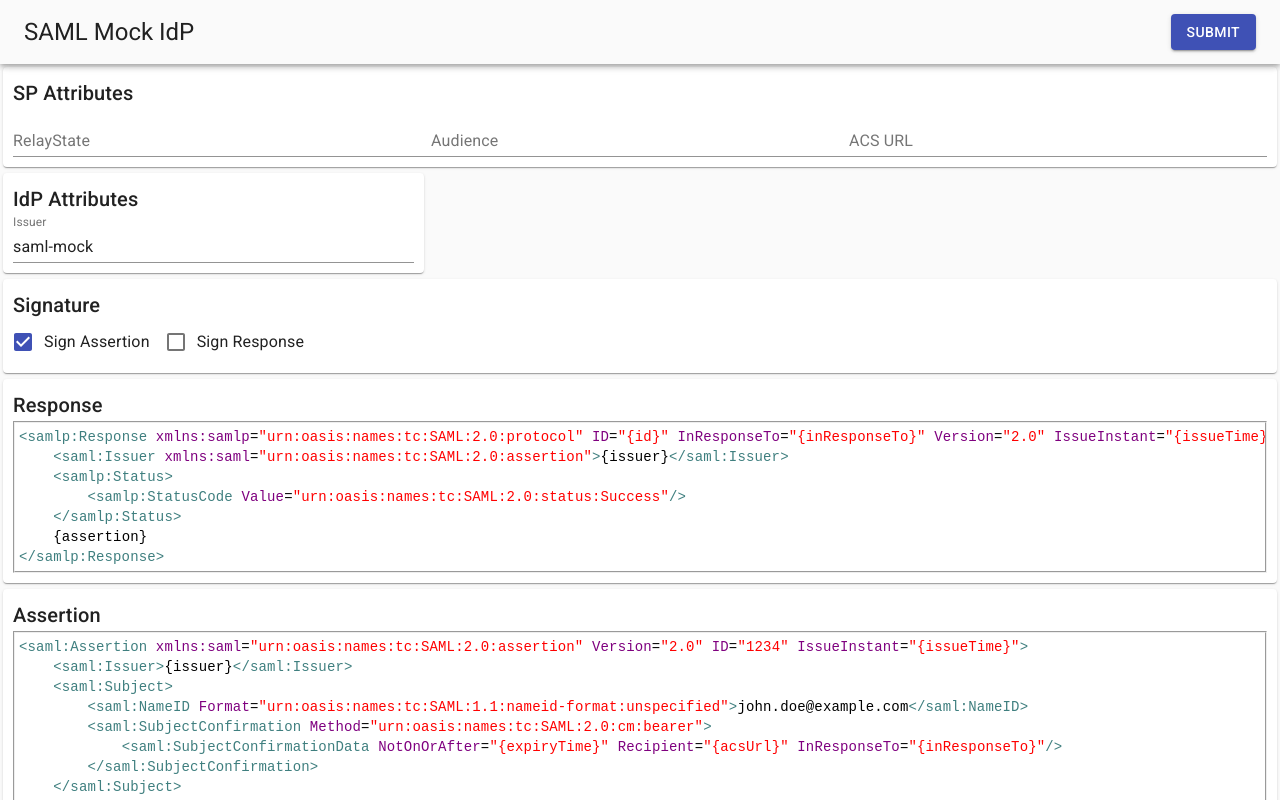
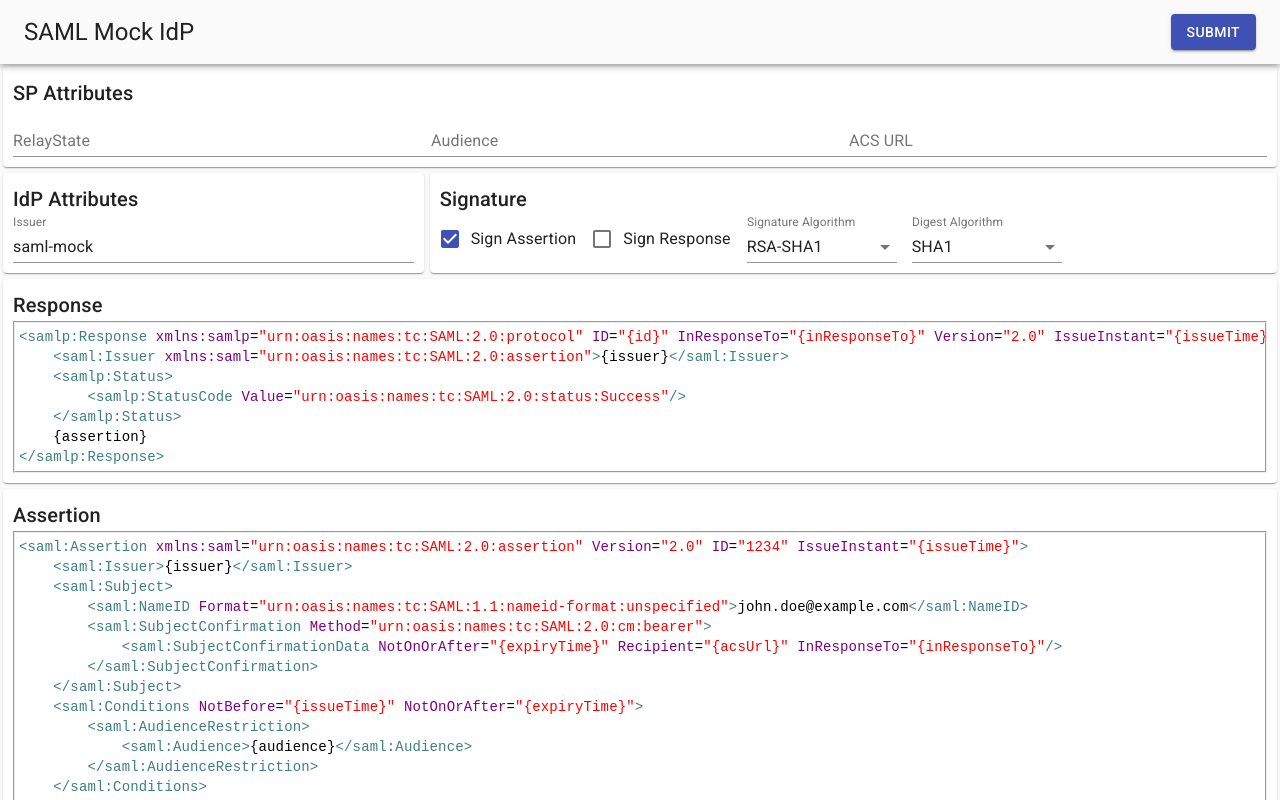
Before and after one commit to thameera/saml-mock, a Next.js app: page /idp in a window 1280 px wide. Shown: the top 800 px of the page. Built offline with nearby package versions, Linux system fonts and the light colour scheme.

Commit message:
Allow changing signature algorithms

```diff
--- a/lib/signer.js
+++ b/lib/signer.js
@@ -8,21 +8,32 @@ const ASSERTION_SIGNATURE_PATH = "//*[local-name(.)='Issuer']"
 const RESPONSE_SIGNATURE_PATH =
   "//*[local-name(.)='Response' and namespace-uri(.)='urn:oasis:names:tc:SAML:2.0:protocol']"
 
-const sign = (xml, signatureLocation) => {
+const ALGORITHMS = {
+  SIGNATURE: {
+    'rsa-sha256': 'http://www.w3.org/2001/04/xmldsig-more#rsa-sha256',
+    'rsa-sha1': 'http://www.w3.org/2000/09/xmldsig#rsa-sha1',
+  },
+  DIGEST: {
+    sha256: 'http://www.w3.org/2001/04/xmlenc#sha256',
+    sha1: 'http://www.w3.org/2000/09/xmldsig#sha1',
+  },
+}
+
+const sign = (xml, opts) => {
   // Reference: https://github.com/auth0/node-saml/blob/7ee79849d6b0a0935e42ad456ae8cb92d2b3bb93/lib/xml/sign.js#L45
   // which is implicitly invoked by https://github.com/auth0/node-samlp/blob/54d8715926c3066074412138714ad362f5a5f0da/lib/samlp.js#L89
 
   const sig = new SignedXml(null, {
-    signatureAlgorithm: 'http://www.w3.org/2000/09/xmldsig#rsa-sha1',
+    signatureAlgorithm: ALGORITHMS.SIGNATURE[opts.sigAlgo],
     idAttribute: 'ID',
   })
   sig.addReference(
-    signatureLocation,
+    opts.signatureLocation,
     [
       'http://www.w3.org/2000/09/xmldsig#enveloped-signature',
       'http://www.w3.org/2001/10/xml-exc-c14n#',
     ],
-    'http://www.w3.org/2000/09/xmldsig#sha1'
+    ALGORITHMS.DIGEST[opts.digestAlgo]
   )
 
   sig.signingKey = privatekey
@@ -56,6 +67,16 @@ const sign = (xml, signatureLocation) => {
   return sig.getSignedXml()
 }
 
-export const signAssertion = (xml) => sign(xml, ASSERTION_SIGNATURE_PATH)
+export const signAssertion = (xml, opts) => {
+  if (!opts.signAssertion) {
+    return xml
+  }
+  return sign(xml, { ...opts, signatureLocation: ASSERTION_SIGNATURE_PATH })
+}
 
-export const signResponse = (xml) => sign(xml, RESPONSE_SIGNATURE_PATH)
+export const signResponse = (xml, opts) => {
+  if (!opts.signResponse) {
+    return xml
+  }
+  return sign(xml, { ...opts, signatureLocation: RESPONSE_SIGNATURE_PATH })
+}
--- a/pages/_app.js
+++ b/pages/_app.js
@@ -1,4 +1,7 @@
-import { createTheme, CssBaseline } from '@material-ui/core'
+import {
+  CssBaseline,
+  unstable_createMuiStrictModeTheme,
+} from '@material-ui/core'
 import { ThemeProvider } from '@material-ui/styles'
 import Head from 'next/head'
 
@@ -6,7 +9,9 @@ import 'codemirror/lib/codemirror.css'
 import 'codemirror/theme/xq-light.css'
 import '../styles/globals.css'
 
-const theme = createTheme({})
+// Using this to get rid of React strict mode warnings
+// https://stackoverflow.com/a/64135466/390522
+const theme = unstable_createMuiStrictModeTheme({})
 
 function MyApp({ Component, pageProps }) {
   return (
--- a/pages/api/continue.js
+++ b/pages/api/continue.js
@@ -35,17 +35,12 @@ export default function handler(req, res) {
   // Prepare assertion
   const assertion = format(body.assertion, mappings)
   const canonicalizedAssertion = canonicalize(assertion)
-
-  mappings.assertion = body.sigOpts.signAssertion
-    ? signAssertion(canonicalizedAssertion)
-    : canonicalizedAssertion
+  mappings.assertion = signAssertion(canonicalizedAssertion, body.sigOpts)
 
   // Prepare response
   const response = format(body.response, mappings)
   const canonicalizedResponse = canonicalize(response)
-  const finalResponseXml = body.sigOpts.signResponse
-    ? signResponse(canonicalizedResponse)
-    : canonicalizedResponse
+  const finalResponseXml = signResponse(canonicalizedResponse, body.sigOpts)
 
   const SAMLResponse = Buffer.from(finalResponseXml).toString('base64')
 
--- a/pages/idp.js
+++ b/pages/idp.js
@@ -4,11 +4,15 @@ import {
   AppBar,
   Button,
   Checkbox,
+  FormControl,
   FormControlLabel,
   FormGroup,
   Grid,
+  InputLabel,
+  MenuItem,
   NoSsr,
   Paper,
+  Select,
   TextField,
   Toolbar,
   Typography,
@@ -28,6 +32,8 @@ export default function IdP(props) {
   const [sigOpts, setSigOpts] = useState({
     signAssertion: true,
     signResponse: false,
+    sigAlgo: 'rsa-sha1',
+    digestAlgo: 'sha1',
   })
 
   const submit = async () => {
@@ -48,6 +54,7 @@ export default function IdP(props) {
       })
       // Save the info in localStorage, so they could be used by form post script in next page
       localStorage['saml-mock:idp'] = btoa(JSON.stringify(res.data))
+      console.log(res.data.SAMLResponse)
 
       window.location = '/postResponse.html'
     } catch (e) {
@@ -120,12 +127,10 @@ export default function IdP(props) {
         </Grid>
 
         {/* Signature */}
-        <Grid item xs={12}>
+        <Grid item xs={8}>
           <Paper className={styles.paper}>
             <Typography variant="h6">Signature</Typography>
             <NoSsr>
-              <Grid container>
-                <Grid item xs={6}>
               <FormGroup row>
                 <FormControlLabel
                   control={
@@ -159,9 +164,35 @@ export default function IdP(props) {
                   }
                   label="Sign Response"
                 />
+                <FormControl className={styles.select}>
+                  <InputLabel id="sig-algo">Signature Algorithm</InputLabel>
+                  <Select
+                    labelId="sig-algo"
+                    value={sigOpts.sigAlgo}
+                    onChange={(ev) =>
+                      setSigOpts({ ...sigOpts, sigAlgo: ev.target.value })
+                    }
+                    className={styles.select}
+                  >
+                    <MenuItem value="rsa-sha1">RSA-SHA1</MenuItem>
+                    <MenuItem value="rsa-sha256">RSA-SHA256</MenuItem>
+                  </Select>
+                </FormControl>
+                <FormControl className={styles.select}>
+                  <InputLabel id="digest-algo">Digest Algorithm</InputLabel>
+                  <Select
+                    labelId="digest-algo"
+                    value={sigOpts.digestAlgo}
+                    onChange={(ev) =>
+                      setSigOpts({ ...sigOpts, digestAlgo: ev.target.value })
+                    }
+                    className={styles.select}
+                  >
+                    <MenuItem value="sha1">SHA1</MenuItem>
+                    <MenuItem value="sha256">SHA256</MenuItem>
+                  </Select>
+                </FormControl>
               </FormGroup>
-                </Grid>
-              </Grid>
             </NoSsr>
           </Paper>
         </Grid>
--- a/styles/IdP.module.css
+++ b/styles/IdP.module.css
@@ -6,3 +6,8 @@
 .grow {
   flex-grow: 1;
 }
+
+.select {
+  width: 150px !important;
+  margin-right: 15px !important;
+}
```
Lines whose indentation alone changed are shown as unchanged.
